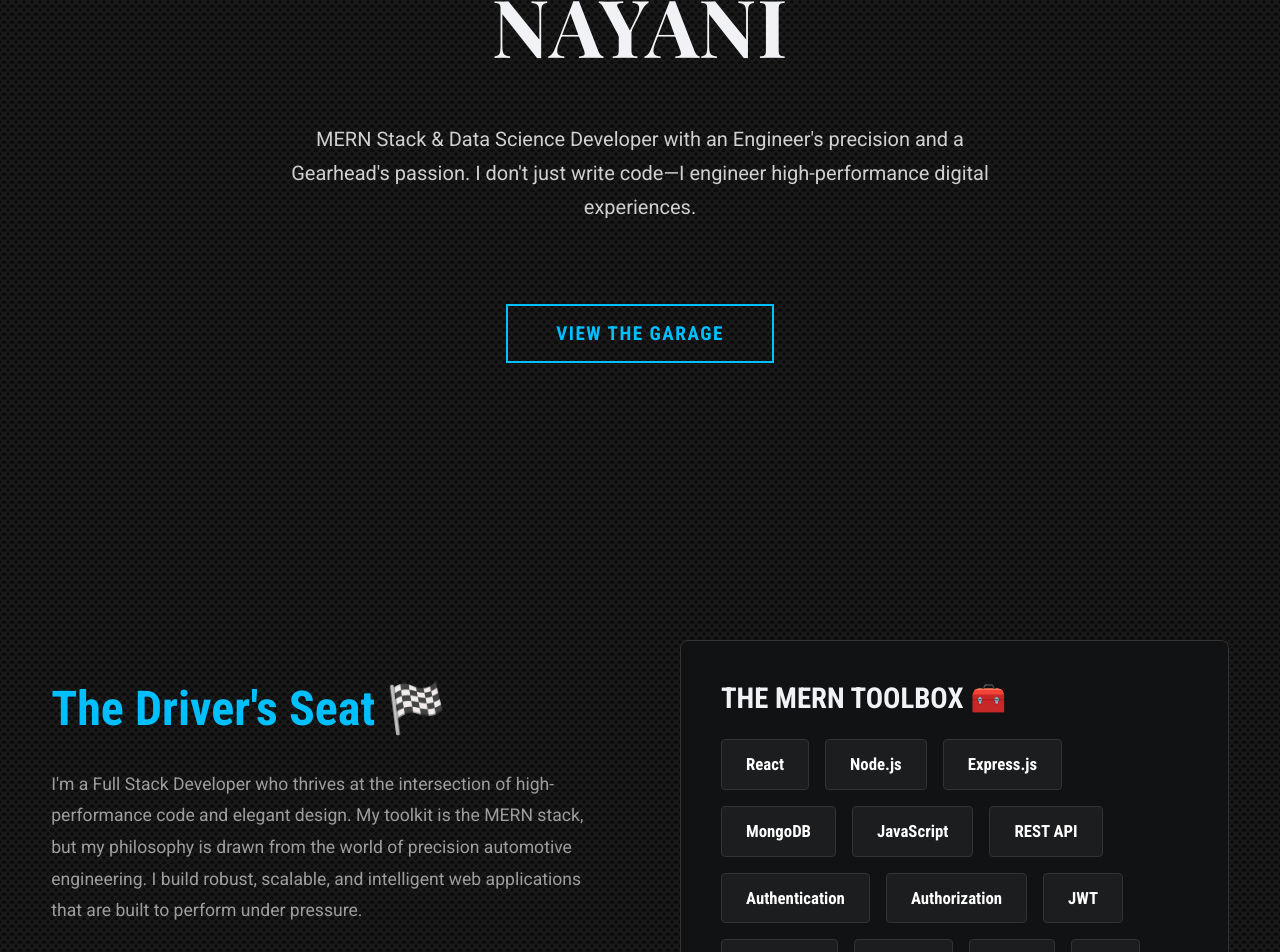
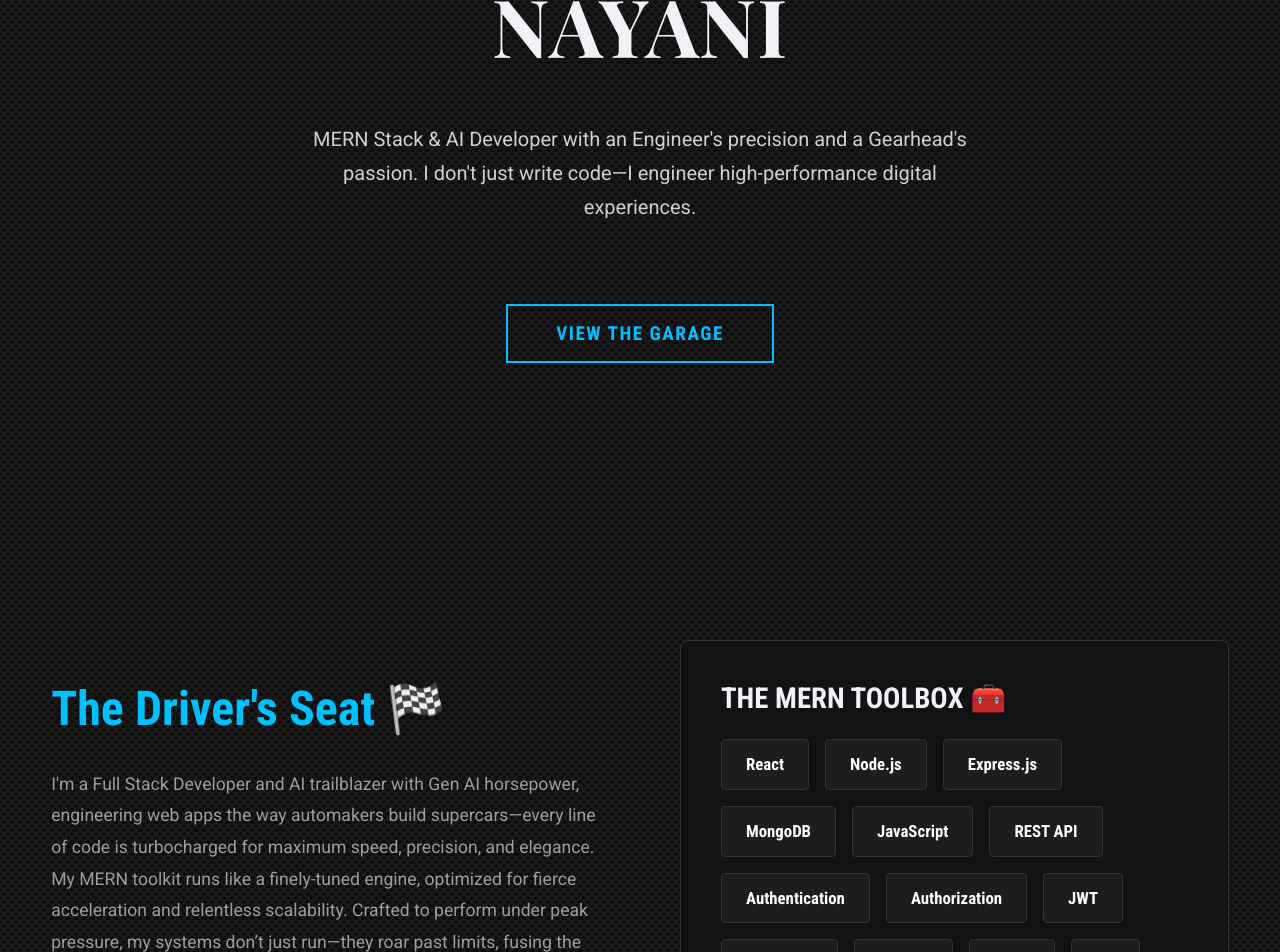
Before and after one commit to madhunayani/M-Power-Portfolio, a React (Vite) app: page / in a window 1280 px wide. Shown: the part 320-1272 px from the top of the page. Built offline with nearby package versions, Linux system fonts and the light colour scheme.

Commit message:
The Engine Bay of my career

```diff
--- a/src/sections/About.jsx
+++ b/src/sections/About.jsx
@@ -103,7 +103,7 @@
         <TextContent>
           <Fade direction="up" duration={500} triggerOnce>
             <h2>The Driver's Seat 🏁</h2>
-            <p>I'm a Full Stack Developer who thrives at the intersection of high-performance code and elegant design. My toolkit is the MERN stack, but my philosophy is drawn from the world of precision automotive engineering. I build robust, scalable, and intelligent web applications that are built to perform under pressure.</p>
+            <p>I'm a Full Stack Developer and AI trailblazer with Gen AI horsepower, engineering web apps the way automakers build supercars—every line of code is turbocharged for maximum speed, precision, and elegance. My MERN toolkit runs like a finely-tuned engine, optimized for fierce acceleration and relentless scalability. Crafted to perform under peak pressure, my systems don’t just run—they roar past limits, fusing the intelligence of cutting-edge AI with the art of automotive innovation. If adrenaline-fueled innovation gives you a rush, buckle up for a ride into the future.</p>
             <DownloadButton href={resumeFile} download="Madhu_Nayani_Resume.pdf">
               The Driver Dossier 📂
             </DownloadButton>
--- a/src/sections/Hero.jsx
+++ b/src/sections/Hero.jsx
@@ -80,7 +80,7 @@
       <Fade direction="up" triggerOnce duration={600} delay={100}>
         <Title>MADHU SAI HEMANTH NAYANI</Title>
         <Subtitle>
-          MERN Stack & Data Science Developer with an Engineer's precision and a Gearhead's passion. I don't just write code—I engineer high-performance digital experiences.
+          MERN Stack & AI Developer with an Engineer's precision and a Gearhead's passion. I don't just write code—I engineer high-performance digital experiences.
         </Subtitle>
         <CTAButton href="#garage" className="btn">
           View The Garage
```
